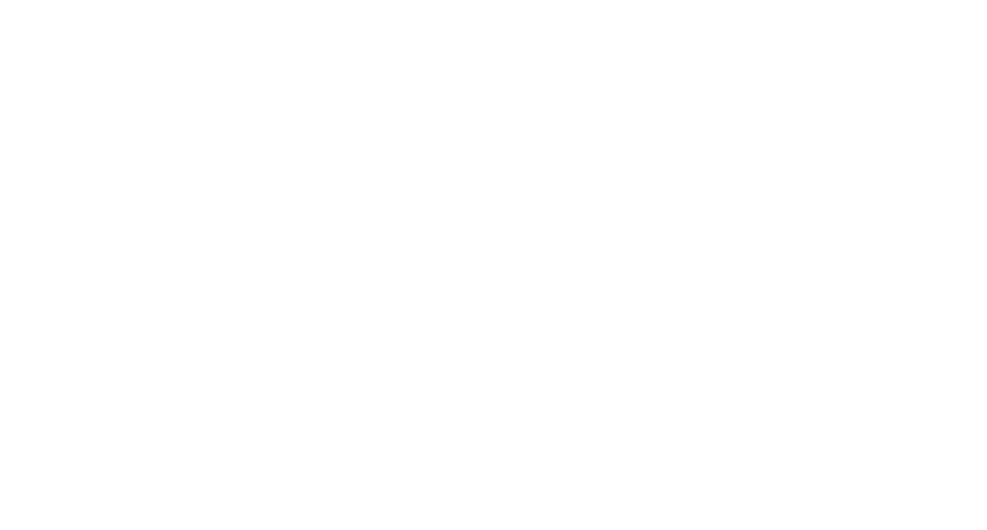
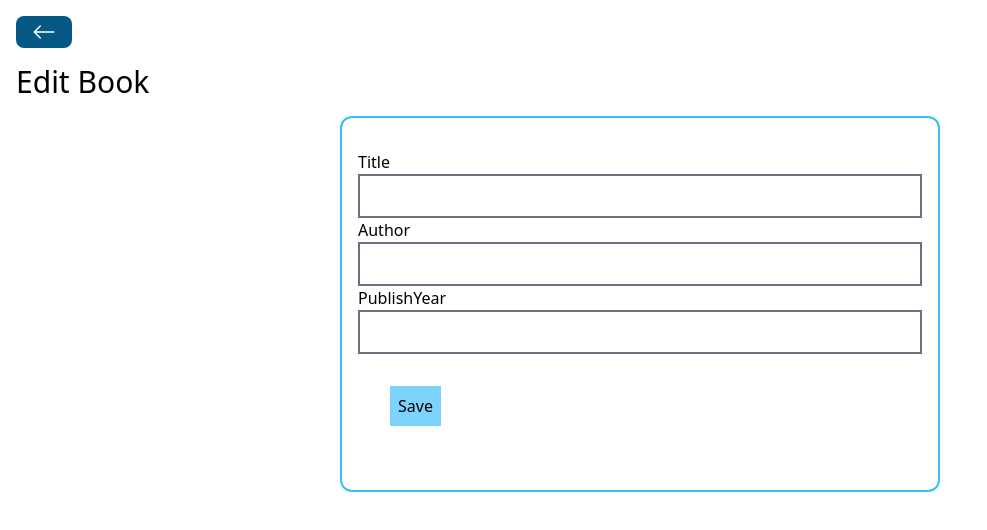
Before and after one commit to raoufboukh/Mern_Stack_Project, a React (Vite) app in the folder frontend/: page /books/edit/1 in a window 1280 px wide. Shown: the top 530 px of the page, without its empty margins (0-987 px from the left). Built offline with nearby package versions, Linux system fonts and the light colour scheme.

Commit message:
Edit Book in React

```diff
--- a/frontend/src/Pages/EditBook.jsx
+++ b/frontend/src/Pages/EditBook.jsx
@@ -1,7 +1,75 @@
-// import React from 'react'
+import axios from "axios";
+import { useState } from "react";
+import { useNavigate, useParams } from "react-router-dom";
+import BackButton from "../components/BackButton";
+import Spinner from "../components/Spinner";
 
 const EditBook = () => {
-  return <div></div>;
+  const [title, setTitle] = useState("");
+  const [author, setAuthor] = useState("");
+  const [publishYear, setPublishYear] = useState("");
+  const [loading, setLoading] = useState(false);
+  const navigate = useNavigate();
+  const { id } = useParams();
+  const handleSaveBook = () => {
+    const data = {
+      title,
+      author,
+      publishYear,
+    };
+    setLoading(true);
+    axios
+      .put(`http://localhost:5555/books/${id}`, data)
+      .then(() => {
+        setLoading(false);
+        navigate("/");
+      })
+      .catch((err) => {
+        setLoading(false);
+        console.log(err);
+      });
+  };
+  return (
+    <div className="p-4">
+      <BackButton />
+      <h1 className="text-3xl my-4">Edit Book</h1>
+      {loading ? (
+        <Spinner />
+      ) : (
+        <div className="flex flex-col border-2 border-sky-400 rounded-xl w-[600px] p-4 mx-auto">
+          <div className="my-4">
+            <label htmlFor="tit">Title</label>
+            <input
+              type="text"
+              id="tit"
+              value={title}
+              onChange={(e) => setTitle(e.target.value)}
+              className="border-2 border-gray-500 px-4 py-2 w-full"
+            />
+            <label htmlFor="aut">Author</label>
+            <input
+              type="text"
+              id="aut"
+              value={author}
+              onChange={(e) => setAuthor(e.target.value)}
+              className="border-2 border-gray-500 px-4 py-2 w-full"
+            />
+            <label htmlFor="pub">PublishYear</label>
+            <input
+              type="number"
+              id="pub"
+              value={publishYear}
+              onChange={(e) => setPublishYear(e.target.value)}
+              className="border-2 border-gray-500 px-4 py-2 w-full"
+            />
+            <button className="p-2 bg-sky-300 m-8" onClick={handleSaveBook}>
+              Save
+            </button>
+          </div>
+        </div>
+      )}
+    </div>
+  );
 };
 
 export default EditBook;
```
